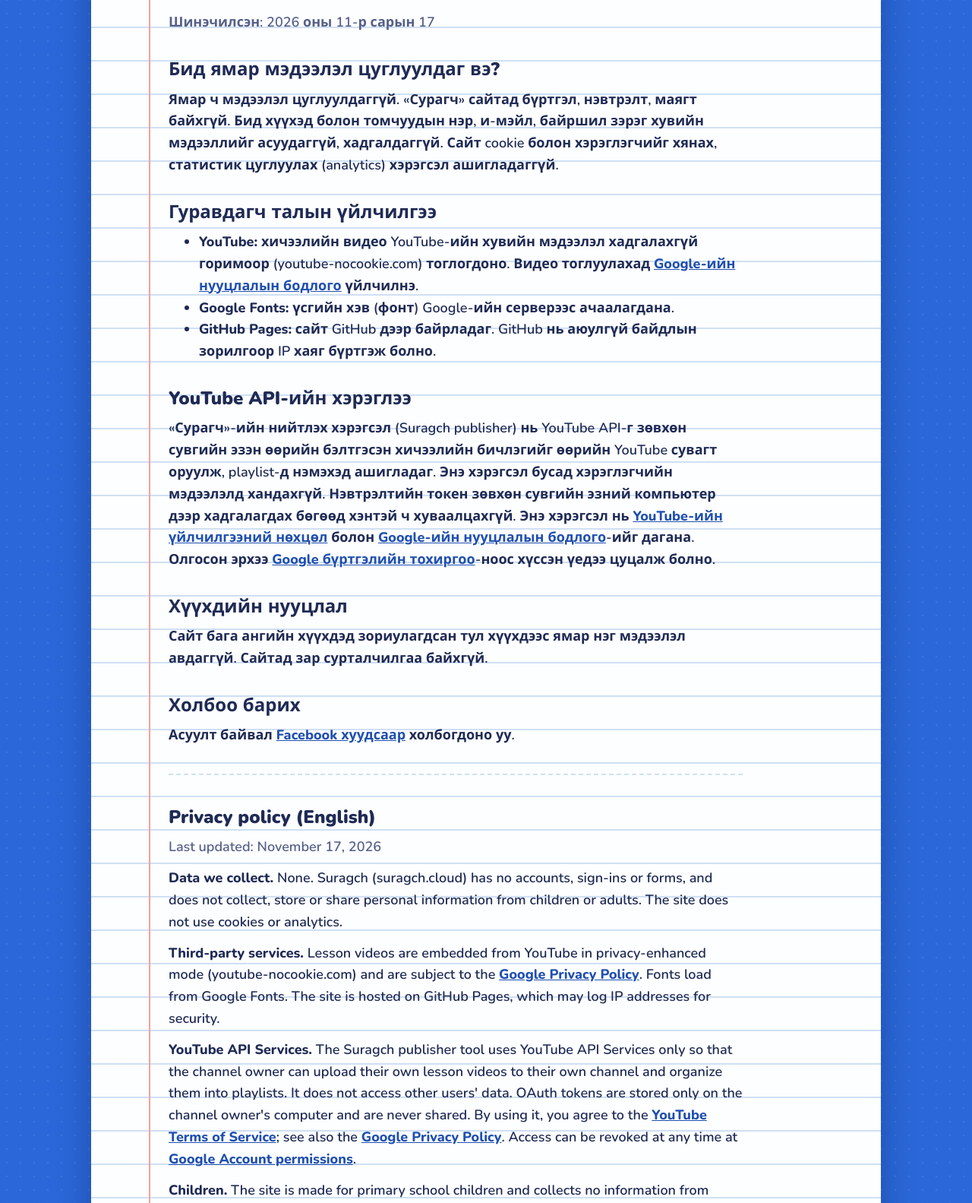
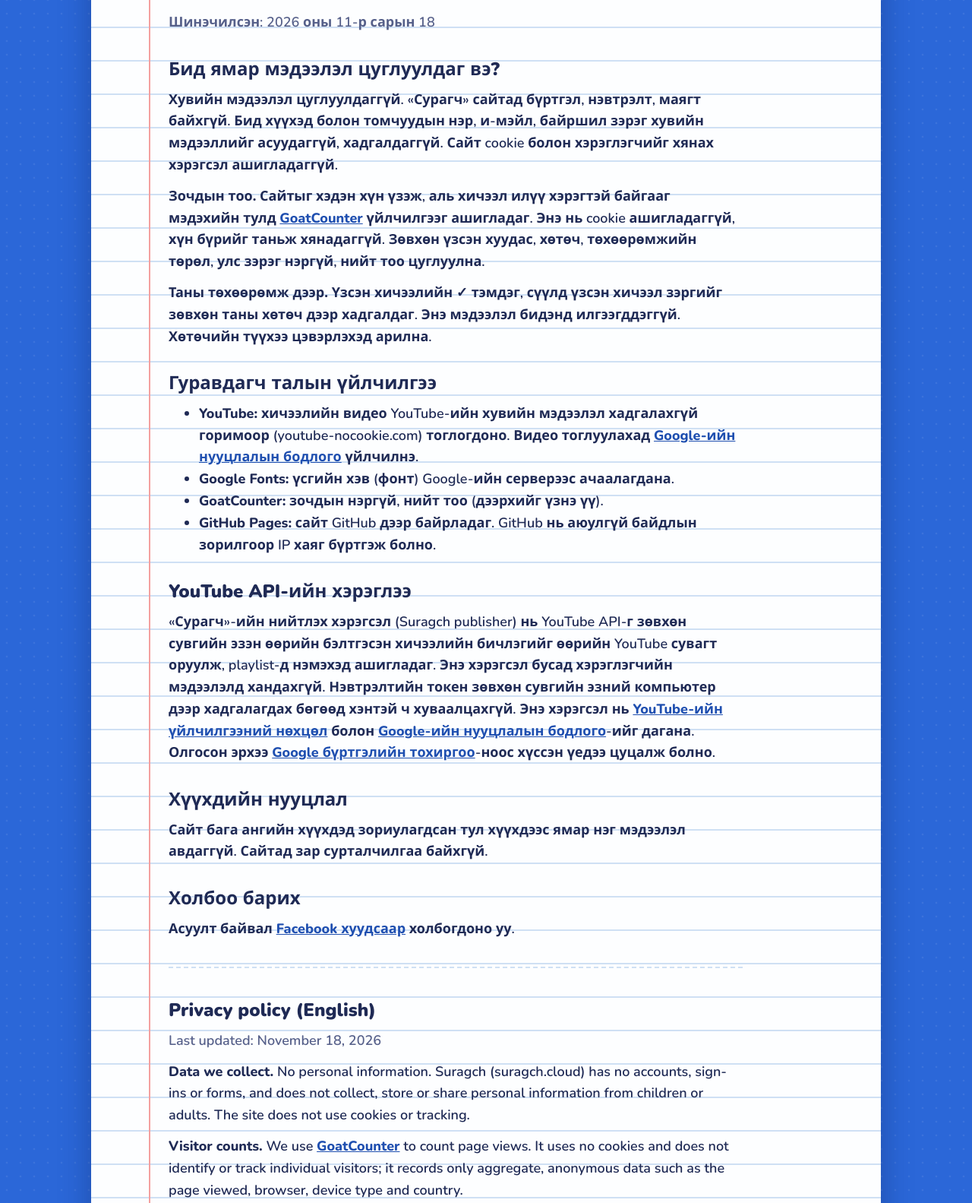
Before and after one commit to Ikhbyr/suragch, a plain HTML site: page site/privacy.html in a window 1280 px wide. Shown: the part 153-1736 px from the top of the page at 76% size. Drawn offline with nearby package versions, Linux system fonts and the light colour scheme.

Commit message:
Зочдын статистик: GoatCounter (cookie-гүй), нууцлалын бодлогыг шинэчлэв
Co-Authored-By: Claude Opus 5.5 <noreply@anthropic.com>

```diff
--- a/site/index.html
+++ b/site/index.html
@@ -34,8 +34,11 @@
     <a href="privacy.html">Нууцлал</a>
   </p>
 </footer>
+<!-- Зочдын тоо: GoatCounter (cookie-гүй, хүнийг хянадаггүй). Хуудас бүрийг app.js тоолуулна. -->
+<script>window.goatcounter = { no_onload: true };</script>
+<script data-goatcounter="https://suragch.goatcounter.com/count" async src="https://gc.zgo.at/count.js"></script>
 <script src="data/lessons.js?v=46675f9dd9"></script>
 <script src="data/support.js?v=a2c680eeba"></script>
-<script src="app.js?v=a0aab4c71b"></script>
+<script src="app.js?v=b52feb45fe"></script>
 </body>
 </html>
--- a/site/privacy.html
+++ b/site/privacy.html
@@ -26,15 +26,18 @@
     <h1>Нууцлалын бодлого <small>Сурагч, suragch.cloud</small></h1>
   </div>
   <article class="policy">
-    <p class="updated">Шинэчилсэн: 2026 оны 11-р сарын 17</p>
+    <p class="updated">Шинэчилсэн: 2026 оны 11-р сарын 18</p>
 
     <h2>Бид ямар мэдээлэл цуглуулдаг вэ?</h2>
-    <p>Ямар ч мэдээлэл цуглуулдаггүй. «Сурагч» сайтад бүртгэл, нэвтрэлт, маягт байхгүй. Бид хүүхэд болон томчуудын нэр, и-мэйл, байршил зэрэг хувийн мэдээллийг асуудаггүй, хадгалдаггүй. Сайт cookie болон хэрэглэгчийг хянах, статистик цуглуулах (analytics) хэрэгсэл ашигладаггүй.</p>
+    <p>Хувийн мэдээлэл цуглуулдаггүй. «Сурагч» сайтад бүртгэл, нэвтрэлт, маягт байхгүй. Бид хүүхэд болон томчуудын нэр, и-мэйл, байршил зэрэг хувийн мэдээллийг асуудаггүй, хадгалдаггүй. Сайт cookie болон хэрэглэгчийг хянах хэрэгсэл ашигладаггүй.</p>
+    <p><b>Зочдын тоо.</b> Сайтыг хэдэн хүн үзэж, аль хичээл илүү хэрэгтэй байгааг мэдэхийн тулд <a href="https://www.goatcounter.com/" target="_blank" rel="noopener">GoatCounter</a> үйлчилгээг ашигладаг. Энэ нь cookie ашигладаггүй, хүн бүрийг таньж хянадаггүй. Зөвхөн үзсэн хуудас, хөтөч, төхөөрөмжийн төрөл, улс зэрэг нэргүй, нийт тоо цуглуулна.</p>
+    <p><b>Таны төхөөрөмж дээр.</b> Үзсэн хичээлийн ✓ тэмдэг, сүүлд үзсэн хичээл зэргийг зөвхөн таны хөтөч дээр хадгалдаг. Энэ мэдээлэл бидэнд илгээгддэггүй. Хөтөчийн түүхээ цэвэрлэхэд арилна.</p>
 
     <h2>Гуравдагч талын үйлчилгээ</h2>
     <ul>
       <li><b>YouTube:</b> хичээлийн видео YouTube-ийн хувийн мэдээлэл хадгалахгүй горимоор (youtube-nocookie.com) тоглогдоно. Видео тоглуулахад <a href="https://policies.google.com/privacy" target="_blank" rel="noopener">Google-ийн нууцлалын бодлого</a> үйлчилнэ.</li>
       <li><b>Google Fonts:</b> үсгийн хэв (фонт) Google-ийн серверээс ачаалагдана.</li>
+      <li><b>GoatCounter:</b> зочдын нэргүй, нийт тоо (дээрхийг үзнэ үү).</li>
       <li><b>GitHub Pages:</b> сайт GitHub дээр байрладаг. GitHub нь аюулгүй байдлын зорилгоор IP хаяг бүртгэж болно.</li>
     </ul>
 
@@ -51,8 +54,10 @@
 
     <h2 lang="en">Privacy policy (English)</h2>
     <div lang="en">
-      <p class="updated">Last updated: November 17, 2026</p>
-      <p><b>Data we collect.</b> None. Suragch (suragch.cloud) has no accounts, sign-ins or forms, and does not collect, store or share personal information from children or adults. The site does not use cookies or analytics.</p>
+      <p class="updated">Last updated: November 18, 2026</p>
+      <p><b>Data we collect.</b> No personal information. Suragch (suragch.cloud) has no accounts, sign-ins or forms, and does not collect, store or share personal information from children or adults. The site does not use cookies or tracking.</p>
+      <p><b>Visitor counts.</b> We use <a href="https://www.goatcounter.com/" target="_blank" rel="noopener">GoatCounter</a> to count page views. It uses no cookies and does not identify or track individual visitors; it records only aggregate, anonymous data such as the page viewed, browser, device type and country.</p>
+      <p><b>On your device.</b> Lesson progress (which lessons were opened) is stored only in your browser and is never sent to us.</p>
       <p><b>Third-party services.</b> Lesson videos are embedded from YouTube in privacy-enhanced mode (youtube-nocookie.com) and are subject to the <a href="https://policies.google.com/privacy" target="_blank" rel="noopener">Google Privacy Policy</a>. Fonts load from Google Fonts. The site is hosted on GitHub Pages, which may log IP addresses for security.</p>
       <p><b>YouTube API Services.</b> The Suragch publisher tool uses YouTube API Services only so that the channel owner can upload their own lesson videos to their own channel and organize them into playlists. It does not access other users' data. OAuth tokens are stored only on the channel owner's computer and are never shared. By using it, you agree to the <a href="https://www.youtube.com/t/terms" target="_blank" rel="noopener">YouTube Terms of Service</a>; see also the <a href="https://policies.google.com/privacy" target="_blank" rel="noopener">Google Privacy Policy</a>. Access can be revoked at any time at <a href="https://myaccount.google.com/permissions" target="_blank" rel="noopener">Google Account permissions</a>.</p>
       <p><b>Children.</b> The site is made for primary school children and collects no information from them. It shows no ads.</p>
```
Also changed, not shown: site/app.js (+11 -0 lines).
